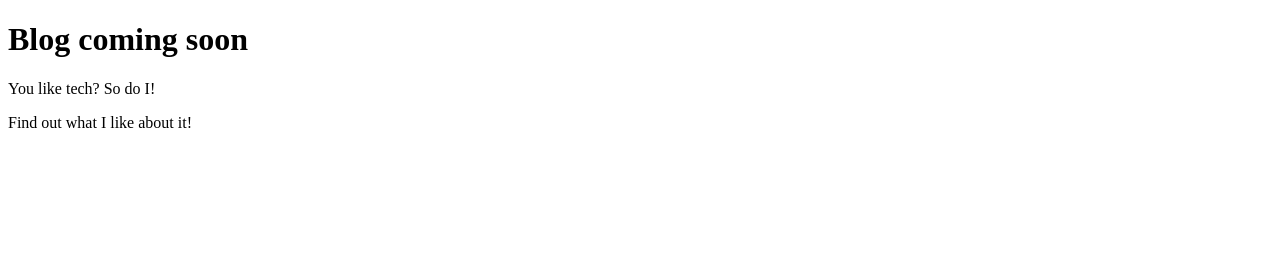
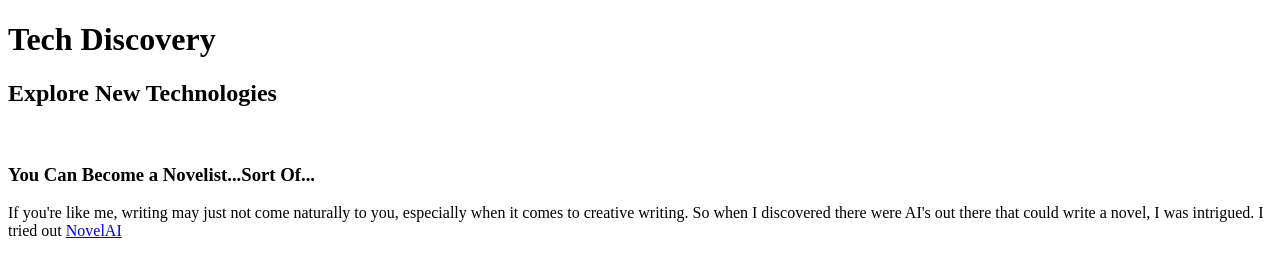
Before and after one commit to smlongino/Midterm, a plain HTML site: page index.html in a window 1280 px wide. Drawn offline with Linux system fonts and the light colour scheme.

Commit message:
index updated

```diff
--- a/index.html
+++ b/index.html
@@ -7,8 +7,13 @@
     <title>Sarah's Technology Blog</title>
 </head>
 <body>
-    <h1>Blog coming soon</h1>
-    <p>You like tech? So do I!</p>
-    <p>Find out what I like about it!</p>
+    <h1>Tech Discovery</h1>
+    <h2>Explore New Technologies</h2>
+    <br>
+    <h3>You Can Become a Novelist...Sort Of...</h3>
+    <p>If you're like me, writing may just not come naturally to you, especially when it comes to creative writing. So when I discovered there were AI's out there that could write a novel, I was intrigued. I tried out <a href = "https://novelai.net/"> NovelAI</a> </p>
+
+
+
 </body>
 </html>
```
